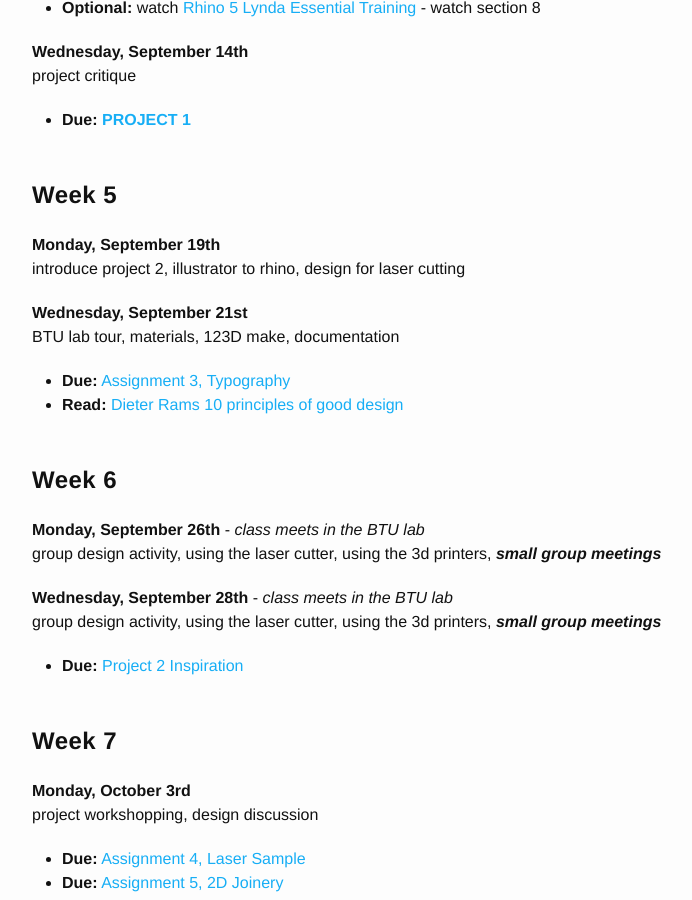
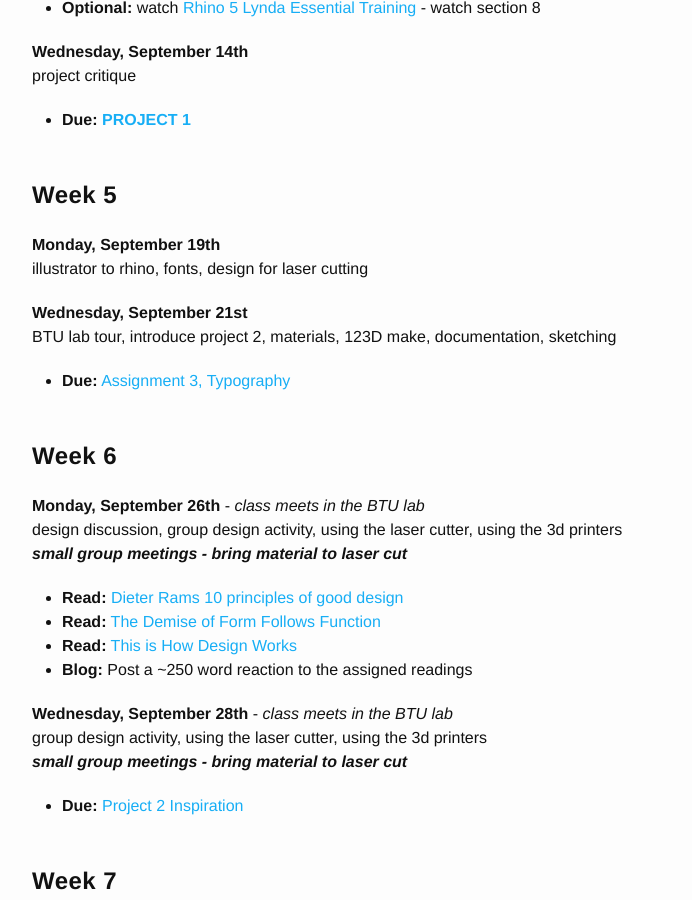
Before and after one commit to coloringchaos/form-fall-16, a Jekyll site: the page built from schedule.md, in a window 1280 px wide and 900 px high, scrolled down 1575 px. Shown: the whole window, without its empty margins (238-930 px from the left). Built offline with Jekyll 4.4.1, drawn with Linux system fonts in a browser that asks for light colours.

Commit message:
schedule update

```diff
--- a/schedule.md
+++ b/schedule.md
@@ -49,17 +49,21 @@ Assignments are due on the day that they are listed.
 + **Due: [PROJECT 1](/form-fall-16/project-1)**
 
 # Week 5
-**Monday, September 19th** <br> introduce project 2, illustrator to rhino, design for laser cutting
+**Monday, September 19th** <br> illustrator to rhino, fonts, design for laser cutting
 
-**Wednesday, September 21st** <br>  BTU lab tour, materials, 123D make, documentation
+**Wednesday, September 21st** <br>  BTU lab tour, introduce project 2, materials, 123D make, documentation, sketching
 
 + **Due:** [Assignment 3, Typography](/form-fall-16/assignment-3)
-+ **Read:** [Dieter Rams 10 principles of good design](https://www.vitsoe.com/us/about/good-design)
 
 # Week 6
-**Monday, September 26th** - *class meets in the BTU lab* <br> group design activity, using the laser cutter, using the 3d printers, ***small group meetings*** <br>
+**Monday, September 26th** - *class meets in the BTU lab* <br> design discussion, group design activity, using the laser cutter, using the 3d printers <br>***small group meetings - bring material to laser cut*** <br>
 
-**Wednesday, September 28th** - *class meets in the BTU lab*<br> group design activity, using the laser cutter, using the 3d printers, ***small group meetings***
++ **Read:** [Dieter Rams 10 principles of good design](https://www.vitsoe.com/us/about/good-design)
++ **Read:** [The Demise of Form Follows Function](http://www.nytimes.com/2009/06/01/arts/01iht-DESIGN1.html?_r=0)
++ **Read:** [This is How Design Works](https://startupsthisishowdesignworks.com/)
++ **Blog:** Post a ~250 word reaction to the assigned readings
+
+**Wednesday, September 28th** - *class meets in the BTU lab*<br> group design activity, using the laser cutter, using the 3d printers <br>***small group meetings - bring material to laser cut***
 
 + **Due:** [Project 2 Inspiration]()
 
```
